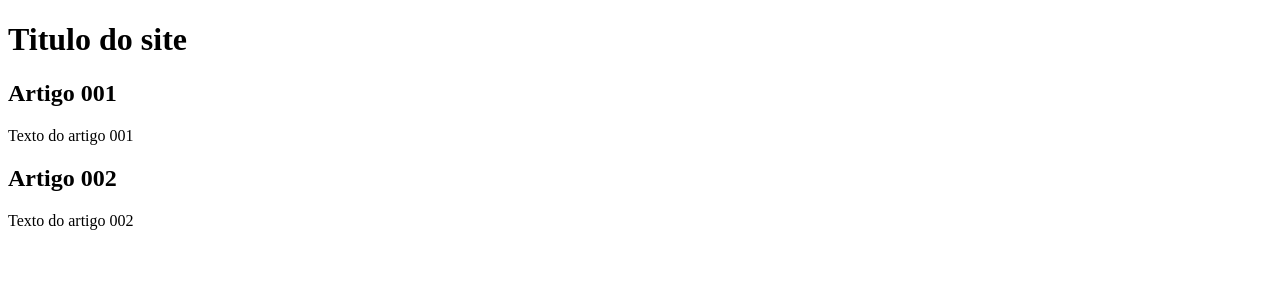
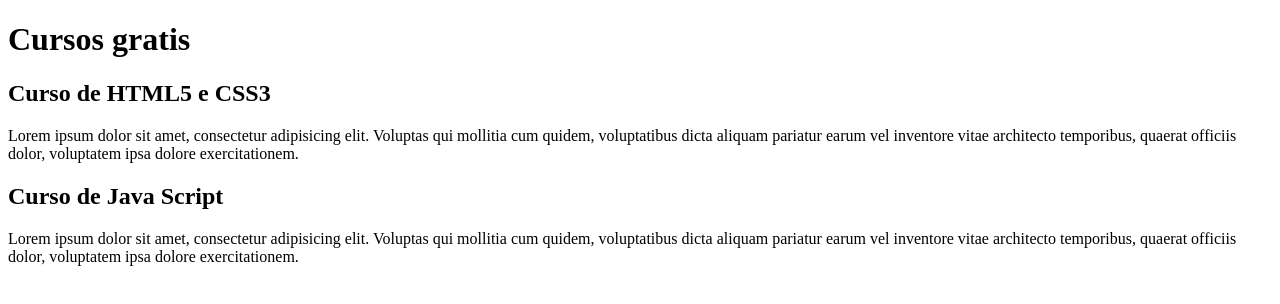
Before and after one commit to Daggorhorn/projeto-site, a plain HTML site: page index.html in a window 1280 px wide. Drawn offline with Linux system fonts and the light colour scheme.

Commit message:
Criação do conteudo do site

```diff
--- a/index.html
+++ b/index.html
@@ -8,15 +8,15 @@
 <body>
     <main>
         <header>
-            <h1>Titulo do site</h1>
+            <h1>Cursos gratis</h1>
         </header>
         <article>
-            <h2>Artigo 001</h2>
-            <p>Texto do artigo 001</p>
+            <h2>Curso de HTML5 e CSS3</h2>
+            <p>Lorem ipsum dolor sit amet, consectetur adipisicing elit. Voluptas qui mollitia cum quidem, voluptatibus dicta aliquam pariatur earum vel inventore vitae architecto temporibus, quaerat officiis dolor, voluptatem ipsa dolore exercitationem.</p>
         </article>
         <article>
-            <h2>Artigo 002</h2>
-            <p>Texto do artigo 002</p>
+            <h2>Curso de Java Script</h2>
+            <p>Lorem ipsum dolor sit amet, consectetur adipisicing elit. Voluptas qui mollitia cum quidem, voluptatibus dicta aliquam pariatur earum vel inventore vitae architecto temporibus, quaerat officiis dolor, voluptatem ipsa dolore exercitationem.</p>
         </article>
     </main>
 </body>
```
